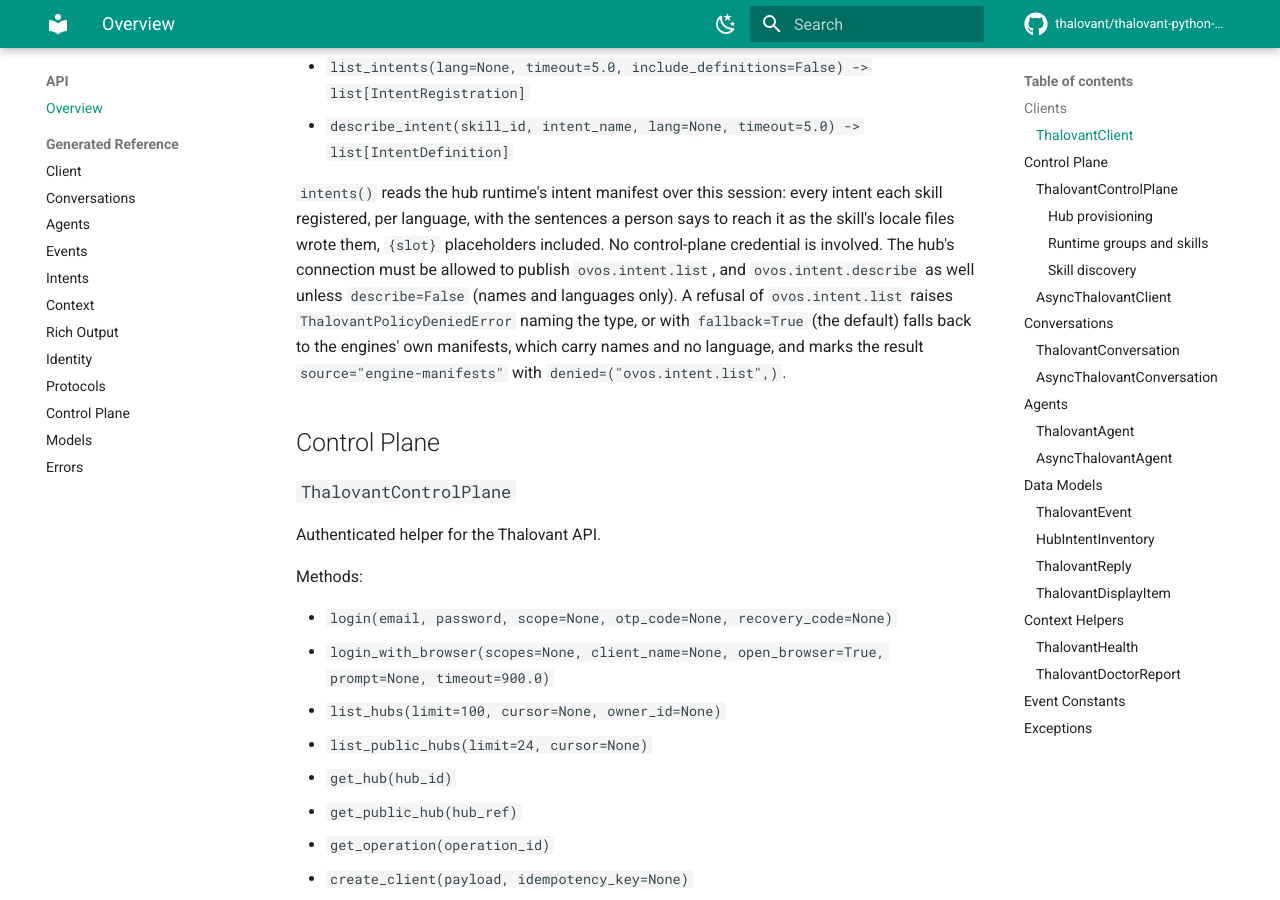
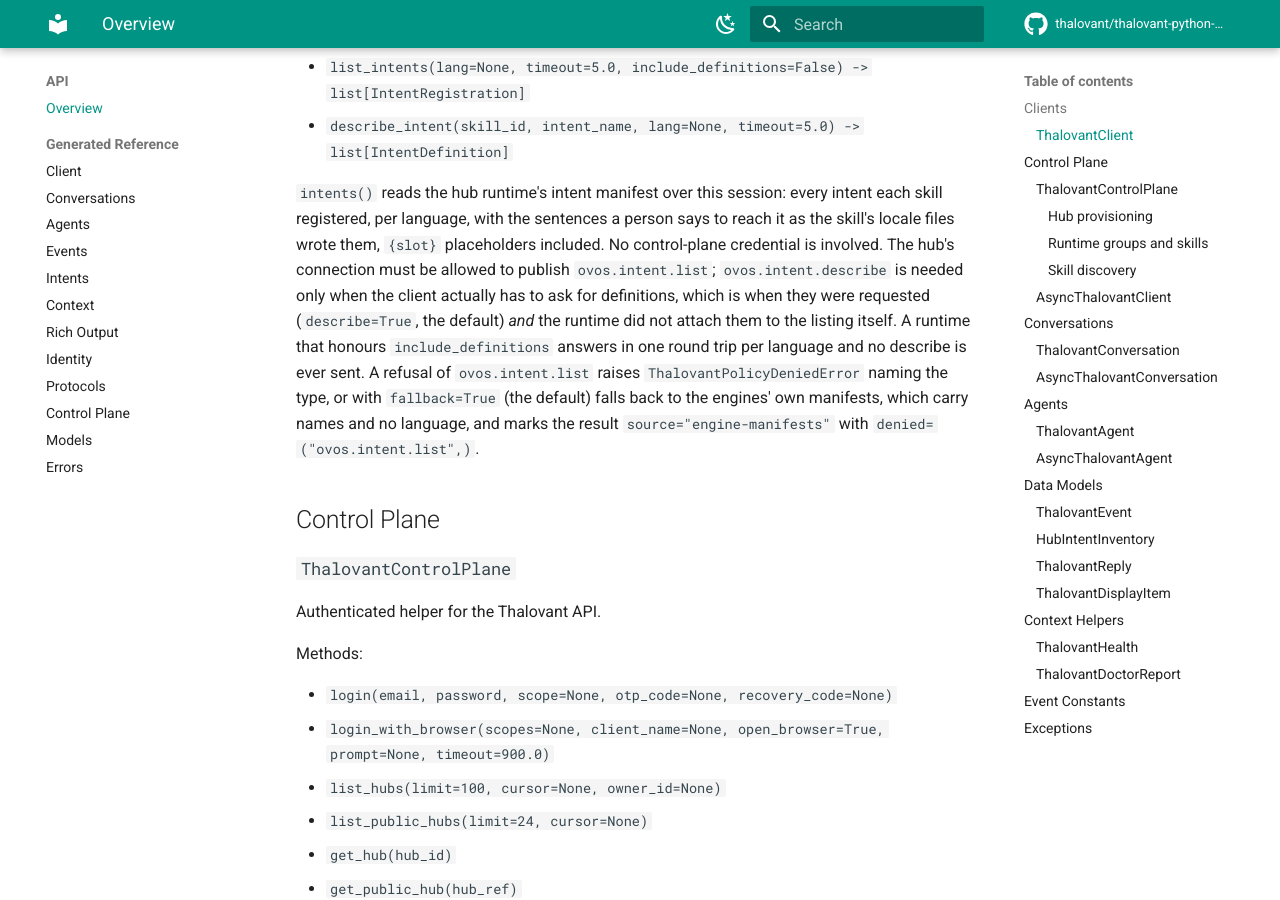
Before and after one commit to thalovant/thalovant-python-sdk, an MkDocs documentation site: the page built from docs/api-reference.md, in a window 1280 px wide and 900 px high, scrolled down 1296 px. Built offline with MkDocs 1.6.1 and Material for MkDocs 9.7.7, drawn with Linux system fonts in a browser that asks for light colours; comment, search, counter and statistics services are not loaded.

Commit message:
docs: describe is needed only when the client has to ask (#36)
A runtime honouring include_definitions attaches the definitions to the
listing and no ovos.intent.describe is ever sent, so that permission is
not required there -- which is about to be the common case. The wording
said the permission was needed whenever describe=True. Reported by the
Rust port's review. 0.4.42.

Co-authored-by: Claude Opus 5 <noreply@anthropic.com>

```diff
--- a/docs/api-reference.md
+++ b/docs/api-reference.md
@@ -38,8 +38,11 @@ Common methods:
 intent each skill registered, per language, with the sentences a person says
 to reach it as the skill's locale files wrote them, `{slot}` placeholders
 included. No control-plane credential is involved. The hub's connection must
-be allowed to publish `ovos.intent.list`, and `ovos.intent.describe` as well
-unless `describe=False` (names and languages only). A refusal of
+be allowed to publish `ovos.intent.list`; `ovos.intent.describe` is needed only
+when the client actually has to ask for definitions, which is when they were
+requested (`describe=True`, the default) *and* the runtime did not attach them
+to the listing itself. A runtime that honours `include_definitions` answers in
+one round trip per language and no describe is ever sent. A refusal of
 `ovos.intent.list` raises `ThalovantPolicyDeniedError` naming the type, or with
 `fallback=True` (the default) falls back to the engines' own manifests, which
 carry names and no language, and marks the result `source="engine-manifests"`
--- a/pyproject.toml
+++ b/pyproject.toml
@@ -4,7 +4,7 @@ build-backend = "hatchling.build"
 
 [project]
 name = "thalovant"
-version = "0.4.41"
+version = "0.4.42"
 description = "Python SDK and CLI for direct Thalovant hub data-plane clients and agents"
 readme = { file = "README.md", content-type = "text/markdown" }
 authors = [{ name = "Thalovant" }]
--- a/src/thalovant/_version.py
+++ b/src/thalovant/_version.py
@@ -10,7 +10,7 @@ inside a user-agent literal elsewhere; ``tests/test_version.py`` enforces it.
 
 from __future__ import annotations
 
-__version__ = "0.4.41"
+__version__ = "0.4.42"
 
 #: Product token shared by every Thalovant Python SDK user agent.
 USER_AGENT_PRODUCT = "ThalovantPythonSDK"
```
Also changed, not shown: CHANGELOG.md (+4 -0 lines), README.md (+3 -2 lines).
